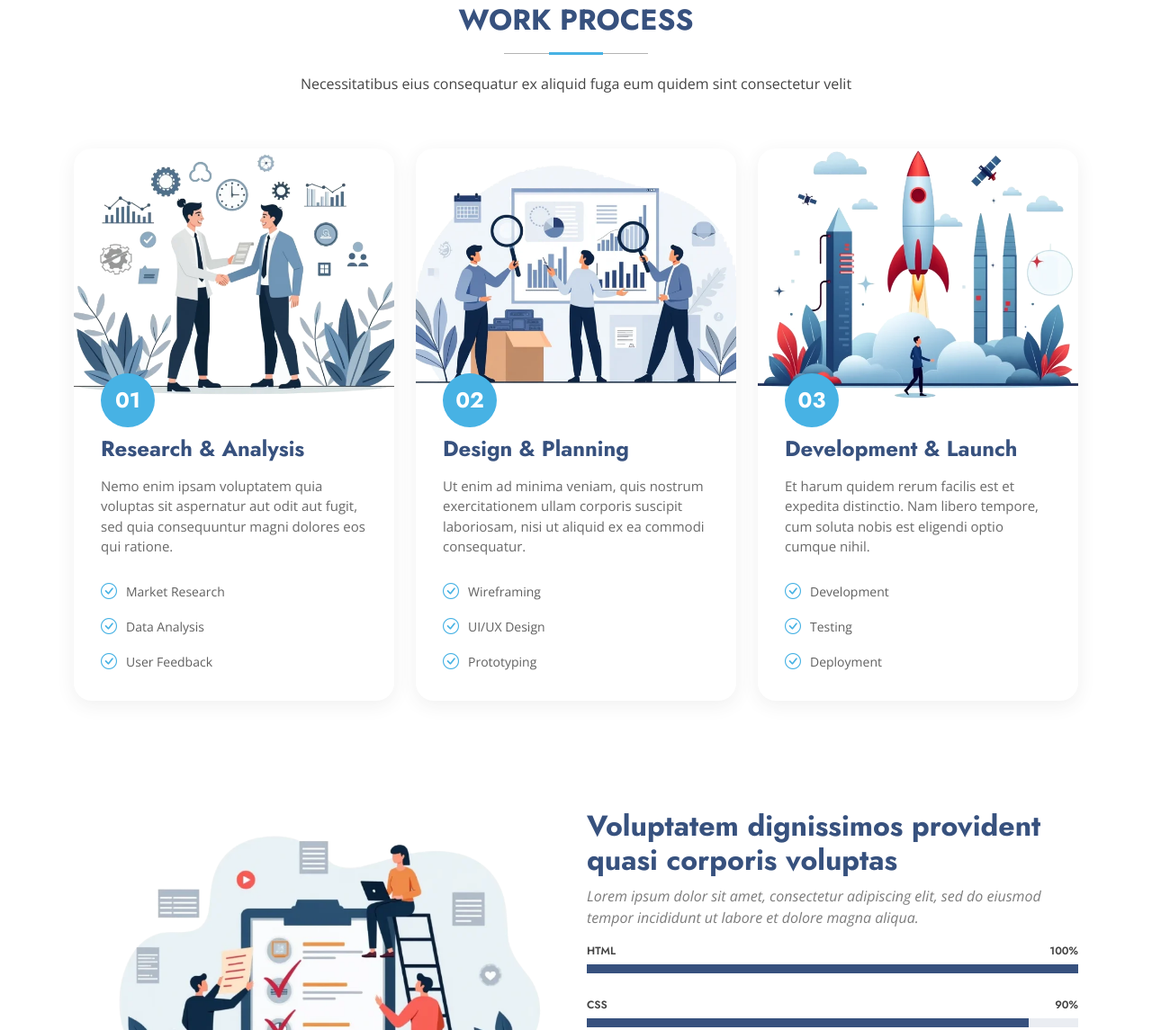
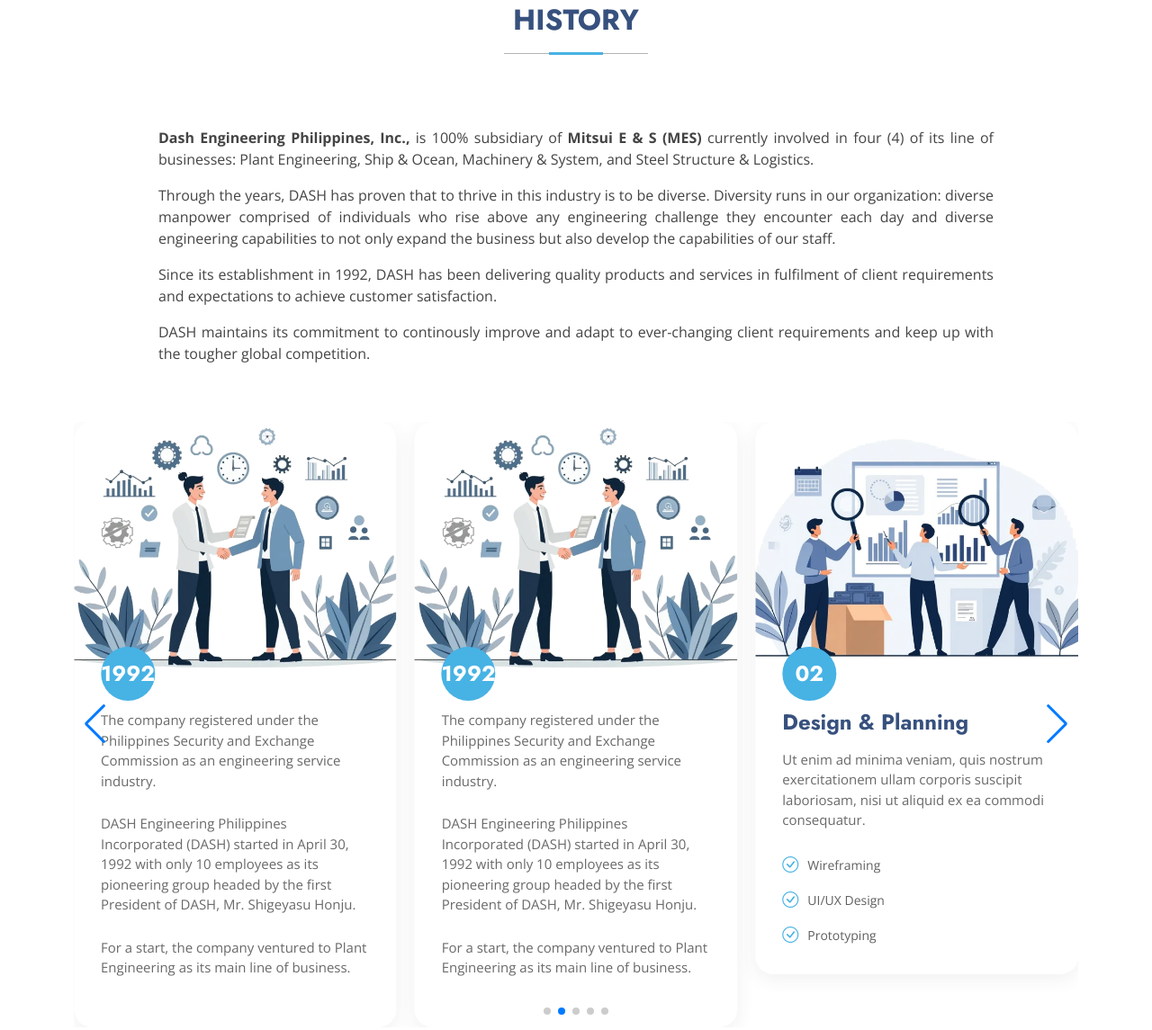
Before and after one commit to SHANEXT/DASH-Web, a plain HTML site: page DASH/index.html in a window 1280 px wide. Shown: the part 3153-4298 px from the top of the page at 90% size. Drawn offline with nearby package versions, Linux system fonts and the light colour scheme.

Commit message:
History
Need to modify.

```diff
--- a/DASH/assets/css/main.css
+++ b/DASH/assets/css/main.css
@@ -1376,9 +1376,9 @@
   }
 
   .work-process .steps-content p {
-    font-size: 14px;
+    font-size: 20px;
     margin-bottom: 20px;
-  }
+}
 }
 
 /*--------------------------------------------------------------
--- a/DASH/index.html
+++ b/DASH/index.html
@@ -341,45 +341,90 @@
 
   <!-- Section Title -->
   <div class="container section-title" data-aos="fade-up">
-    <h2>Work Process</h2>
-    <p>Necessitatibus eius consequatur ex aliquid fuga eum quidem sint consectetur velit</p>
+    <h2>History</h2>
+  </div>
+  <div class="content px-xl-5" data-aos="fade-up" data-aos-delay="100" style="margin-left: 10%; margin-right: 10%; margin-bottom: 5%; text-align: justify;">
+    <p>
+      <strong>Dash Engineering Philippines, Inc.,</strong><span> is 100% subsidiary of
+      <strong>Mitsui E & S (MES)</strong></span>   currently involved in four (4) of its line of businesses: Plant Engineering, Ship & Ocean, Machinery & System, and Steel Structure & Logistics.</span>
+    </p>
+    <p>
+      Through the years, DASH has proven that to thrive in this industry is to be diverse. Diversity runs in our organization: diverse manpower comprised of individuals who rise above any engineering challenge they encounter each day and diverse engineering capabilities to not only expand the business but also develop the capabilities of our staff.
+    </p>
+    <p>
+      Since its establishment in 1992, DASH has been delivering quality products and services in fulfilment of client requirements and expectations to achieve customer satisfaction.
+    </p>
+    <p>
+      DASH maintains its commitment to continously improve and adapt to ever-changing client requirements and keep up with the tougher global competition.
+    </p>
   </div><!-- End Section Title -->
 
   <div class="container" data-aos="fade-up" data-aos-delay="100">
-
-    <div class="row gy-5">
-
-      <div class="col-lg-4" data-aos="fade-up" data-aos-delay="200">
+    <div class="swiper init-swiper">
+      <script type="application/json" class="swiper-config">
+        {
+          "loop": true,
+          "speed": 600,
+          "autoplay": {
+            "delay": 5000
+          },
+          "slidesPerView": 3,
+          "spaceBetween": 20,
+          "pagination": {
+            "el": ".swiper-pagination",
+            "type": "bullets",
+            "clickable": true
+          },
+          "navigation": {
+            "nextEl": ".swiper-button-next",
+            "prevEl": ".swiper-button-prev"
+          }
+        }
+      </script>
+      <div class="swiper-wrapper">
+        <div class="swiper-slide">
           <div class="steps-item">
             <div class="steps-image">
               <img src="assets/img/steps/steps-1.webp" alt="Step 1" class="img-fluid" loading="lazy">
             </div>
             <div class="steps-content">
-            <div class="steps-number">01</div>
-            <h3>Research &amp; Analysis</h3>
-            <p>Nemo enim ipsam voluptatem quia voluptas sit aspernatur aut odit aut fugit, sed quia consequuntur magni dolores eos qui ratione.</p>
-            <div class="steps-features">
-              <div class="feature-item">
-                <i class="bi bi-check-circle"></i>
-                <span>Market Research</span>
-              </div>
-              <div class="feature-item">
-                <i class="bi bi-check-circle"></i>
-                <span>Data Analysis</span>
-              </div>
-              <div class="feature-item">
-                <i class="bi bi-check-circle"></i>
-                <span>User Feedback</span>
+              <div class="steps-number">1992</div>
+              <p>The company registered under the Philippines Security and Exchange Commission as an engineering service industry.</p>
+              <p>DASH Engineering Philippines Incorporated (DASH) started in April 30, 1992 with only 10 employees as its pioneering group headed by the first President of DASH, Mr. Shigeyasu Honju.</p>
+              <p>For a start, the company ventured to Plant Engineering as its main line of business.</p>
             </div>
           </div>
         </div>
-        </div><!-- End Steps Item -->
-      </div>
-
-      <div class="col-lg-4" data-aos="fade-up" data-aos-delay="300">
+        <div class="swiper-slide">
           <div class="steps-item">
             <div class="steps-image">
-            <img src="assets/img/steps/steps-2.webp" alt="Step 2" class="img-fluid" loading="lazy">
+              <img src="assets/img/steps/steps-1.webp" alt="Step 2" class="img-fluid" loading="lazy">
+            </div>
+            <div class="steps-content">
+              <div class="steps-number">1992</div>
+              <p>The company registered under the Philippines Security and Exchange Commission as an engineering service industry.</p>
+              <p>DASH Engineering Philippines Incorporated (DASH) started in April 30, 1992 with only 10 employees as its pioneering group headed by the first President of DASH, Mr. Shigeyasu Honju.</p>
+              <p>For a start, the company ventured to Plant Engineering as its main line of business.</p>
+            </div>
+          </div>
+        </div>
+        <div class="swiper-slide">
+          <div class="steps-item">
+            <div class="steps-image">
+              <img src="assets/img/steps/steps-1.webp" alt="Step 3" class="img-fluid" loading="lazy">
+            </div>
+            <div class="steps-content">
+              <div class="steps-number">1992</div>
+              <p>The company registered under the Philippines Security and Exchange Commission as an engineering service industry.</p>
+              <p>DASH Engineering Philippines Incorporated (DASH) started in April 30, 1992 with only 10 employees as its pioneering group headed by the first President of DASH, Mr. Shigeyasu Honju.</p>
+              <p>For a start, the company ventured to Plant Engineering as its main line of business.</p>
+            </div>
+          </div>
+        </div>
+        <div class="swiper-slide">
+          <div class="steps-item">
+            <div class="steps-image">
+              <img src="assets/img/steps/steps-2.webp" alt="Step 4" class="img-fluid" loading="lazy">
             </div>
             <div class="steps-content">
               <div class="steps-number">02</div>
@@ -400,13 +445,12 @@
                 </div>
               </div>
             </div>
-        </div><!-- End Steps Item -->
           </div>
-
-      <div class="col-lg-4" data-aos="fade-up" data-aos-delay="400">
+        </div>
+        <div class="swiper-slide">
           <div class="steps-item">
             <div class="steps-image">
-            <img src="assets/img/steps/steps-3.webp" alt="Step 3" class="img-fluid" loading="lazy">
+              <img src="assets/img/steps/steps-3.webp" alt="Step 5" class="img-fluid" loading="lazy">
             </div>
             <div class="steps-content">
               <div class="steps-number">03</div>
@@ -427,7 +471,13 @@
                 </div>
               </div>
             </div>
-        </div><!-- End Steps Item -->
+          </div>
+        </div>
+      </div>
+      <div class="swiper-pagination"></div>
+      <div class="swiper-button-next"></div>
+      <div class="swiper-button-prev"></div>
+    </div>
   </div>
 
     </div>
```
Lines whose indentation alone changed are shown as unchanged.
